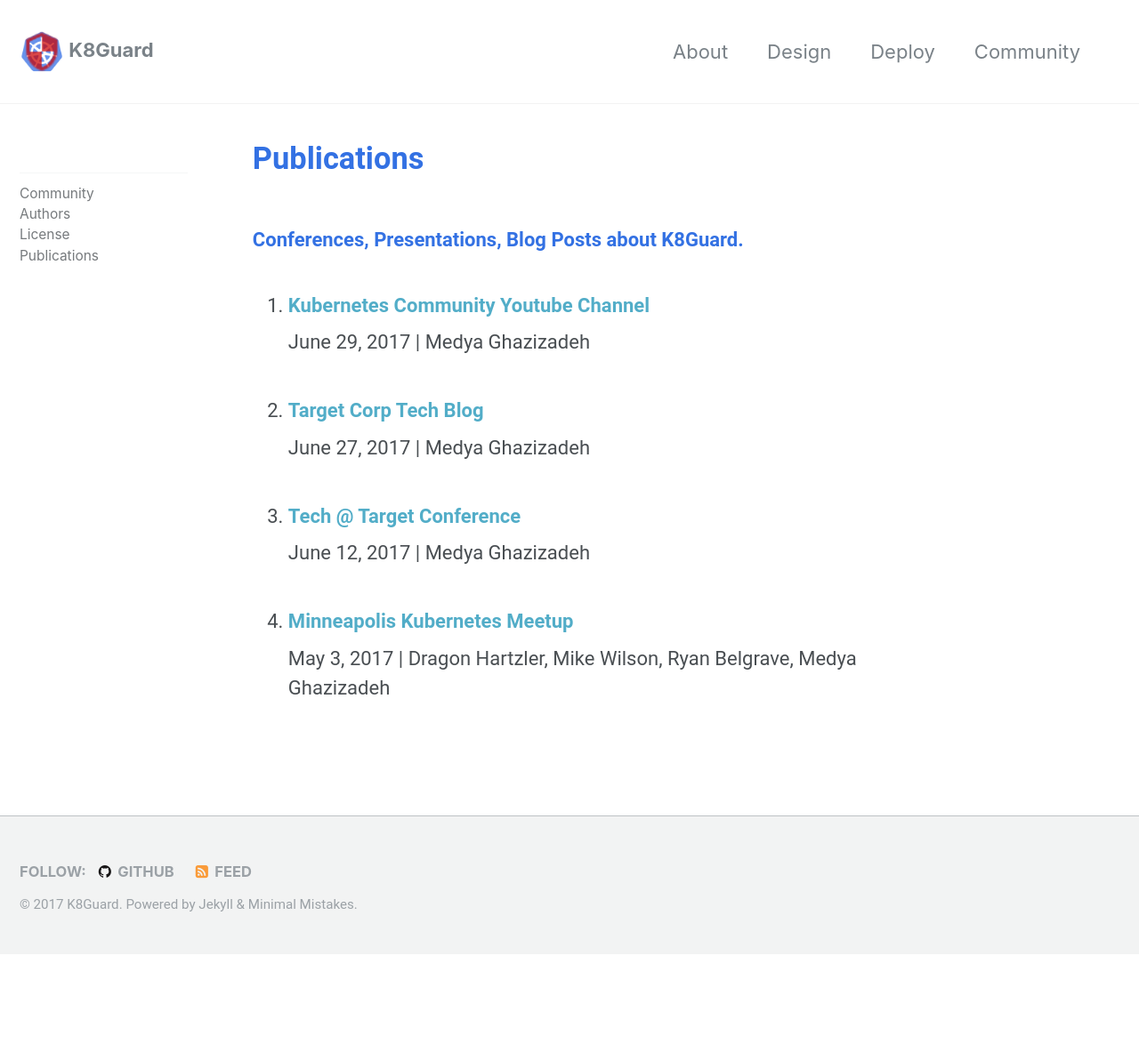
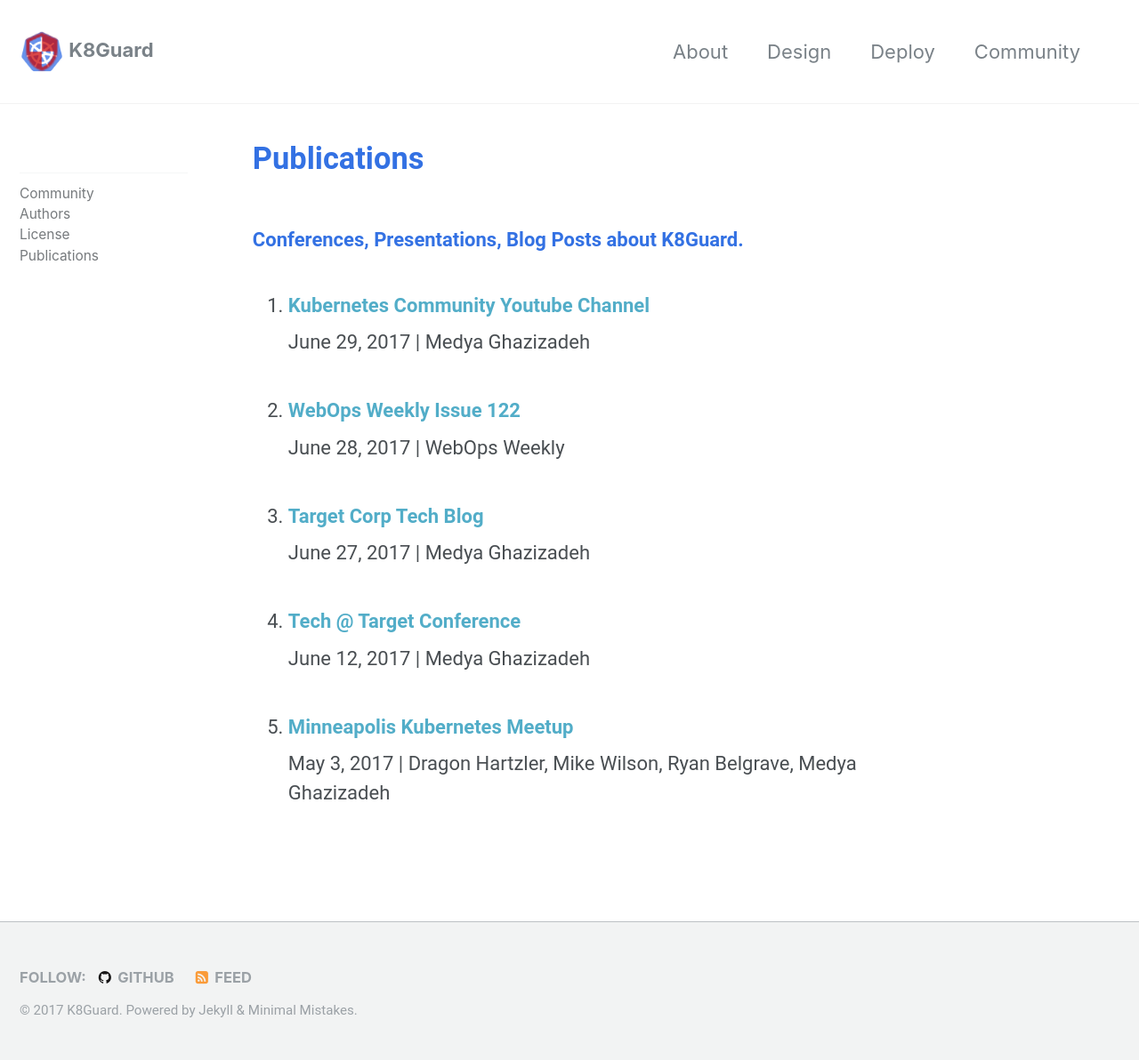
Before and after one commit to k8guard/k8guard.github.io, a Jekyll site: the page built from community/publications/index.md, in a window 1280 px wide. Shown: the whole page at 89% size. Built offline with Jekyll 4.4.1, drawn with Linux system fonts in a browser that asks for light colours; before the commit the page ends 1073 px from its top, so only the background shows below that.

Commit message:
adding webops weekly

```diff
--- a/community/publications/index.md
+++ b/community/publications/index.md
@@ -11,6 +11,8 @@ sidebar:
 
 1. ### [Kubernetes Community Youtube Channel](https://www.youtube.com/watch?v=9W6sGmjsW_c)
     June 29, 2017 | Medya Ghazizadeh
+1. ### [WebOps Weekly Issue 122](https://webopsweekly.com/issues/122)
+    June 28, 2017 | WebOps Weekly
 1. ### [Target Corp Tech Blog](http://target.github.io/infrastructure/k8guard-the-guardian-angel-for-kuberentes)
     June 27, 2017 | Medya Ghazizadeh
 1. ### [Tech @ Target Conference]()
```
